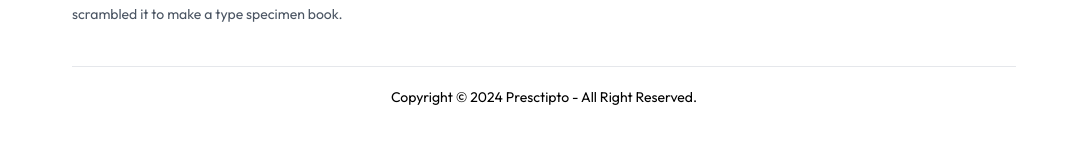
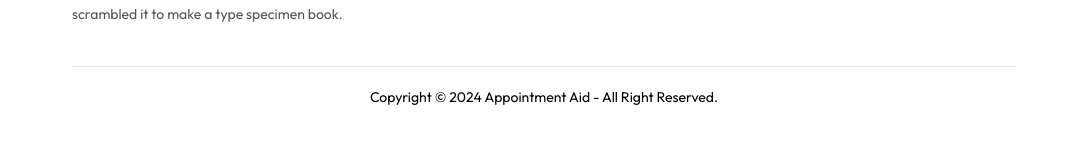
Before and after one commit to AntonioBlazz/appointment-aid, a React (Vite) app in the folder frontend/: page /appointment/1 in a window 1280 px wide. Shown: the part 416-560 px from the top of the page, without its empty margins (96-1183 px from the left). Built offline with nearby package versions, Linux system fonts and the light colour scheme.

Commit message:
footer update

```diff
--- a/frontend/src/components/Footer.jsx
+++ b/frontend/src/components/Footer.jsx
@@ -24,7 +24,7 @@
              {/* -------- Copyright text ------- */}
              <div>
                 <hr />
-                <p className='py-5 text-sm text-center'>Copyright © 2024 Presctipto - All Right Reserved.</p>
+                <p className='py-5 text-sm text-center'>Copyright © 2024 Appointment Aid - All Right Reserved.</p>
              </div>
         </div>
 
```
